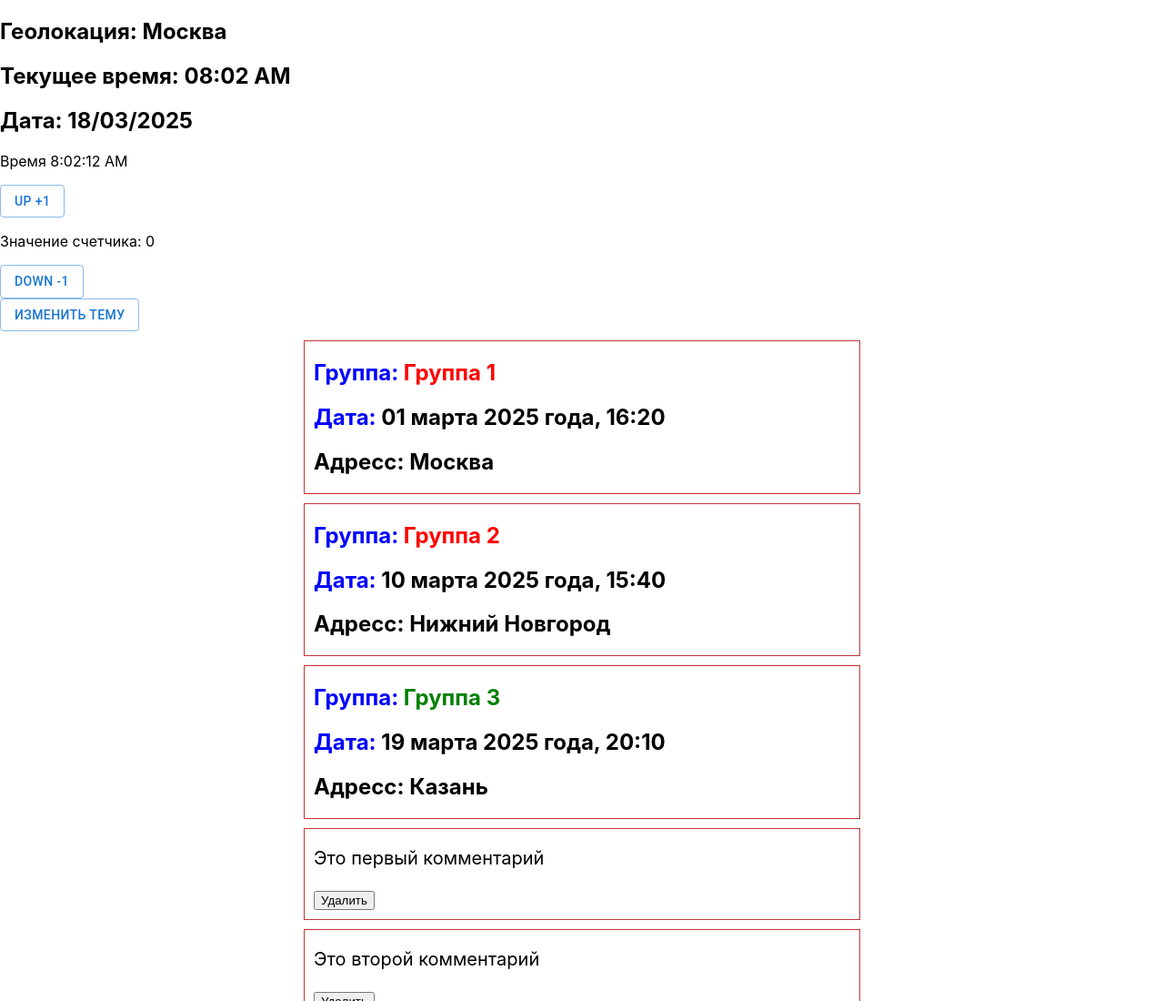
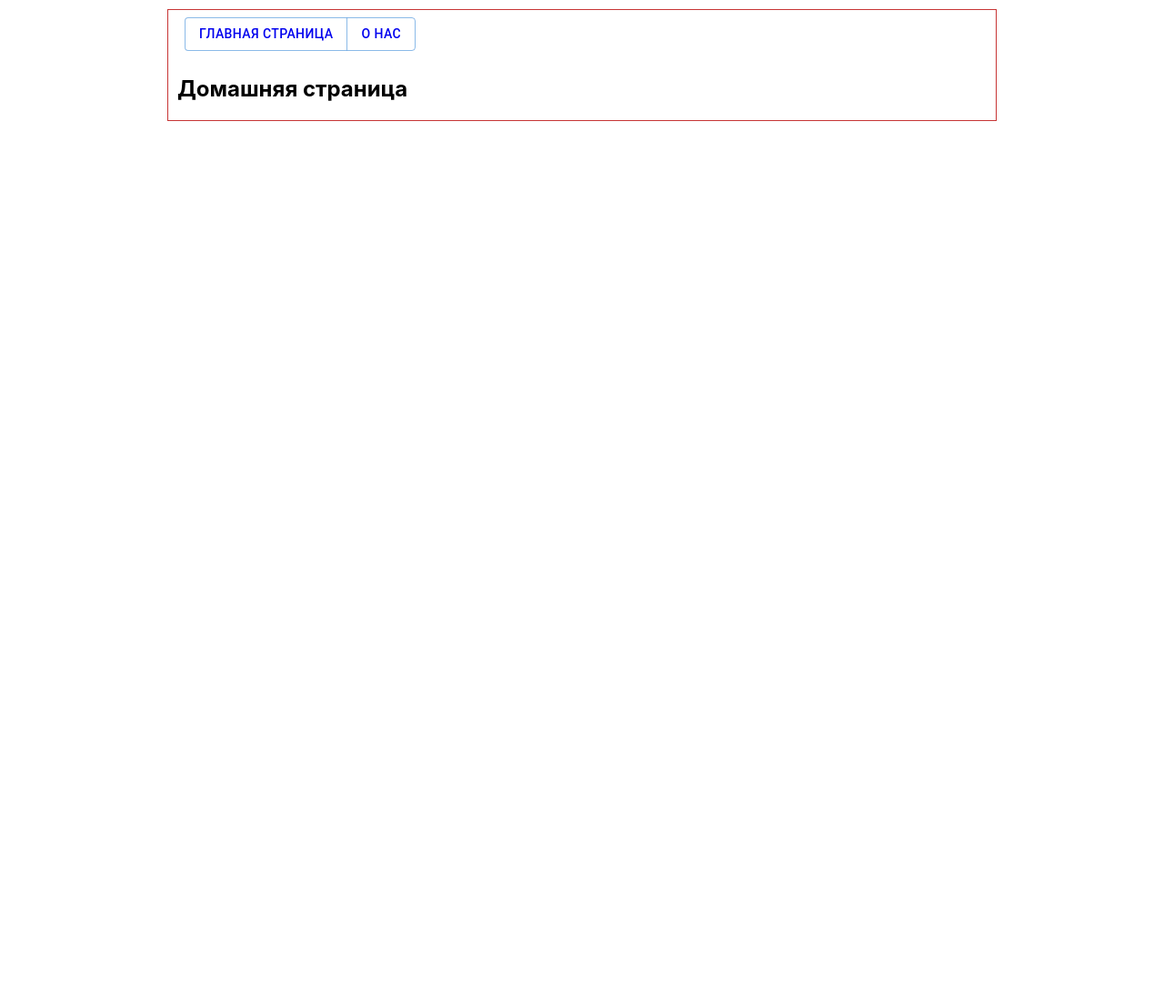
Before and after one commit to slansaf/ReactJS, a React (Create React App) app: page / in a window 1280 px wide. Shown: the top 1100 px of the page at 91% size. After the commit the page ends 800 px from the top, so only its background shows below. Built offline with nearby package versions, Linux system fonts and the light colour scheme.

Commit message:
Completed the fourth homework assignment for the ReactJS course

```diff
--- a/package.json
+++ b/package.json
@@ -13,7 +13,8 @@
     "@testing-library/user-event": "^13.5.0",
     "react": "^19.0.0",
     "react-dom": "^19.0.0",
-    "react-scripts": "5.0.1",
+    "react-router-dom": "^7.4.0",
+    "react-scripts": "^5.0.1",
     "web-vitals": "^2.1.4"
   },
   "scripts": {
--- a/src/App.js
+++ b/src/App.js
@@ -1,48 +1,47 @@
-import logo from './logo.svg';
+// import logo from './logo.svg';
+
+// import Message from './components/Message';
+// import CurrentTime from './components/CurrentTime';
+// import EventCard from './components/EventCard';
+// import Timer from './components/timer';
+// import CommentsList from './components/CommentsList';
+// import Counter from './components/Counter';
+// import TodoList from './components/TodoList';
+// import ThemeSwitcher from './components/ThemeSwitcher';
+// import TemperatureConverter from './components/TemperatureConverter';
+// import BorderComp from './components/BorderComp';
+import './components/style/EventCard.css';
 import './App.css';
-import Message from './components/Message';
-import CurrentTime from './components/CurrentTime';
-import EventCard from './components/EventCard';
-import Timer from './components/timer';
-import CommentsList from './components/CommentsList';
-import Counter from './components/Counter';
-import TodoList from './components/TodoList';
-import ThemeSwitcher from './components/ThemeSwitcher';
-import TemperatureConverter from './components/TemperatureConverter';
+import { BrowserRouter as Router, Route, Routes } from 'react-router-dom';
 
-function App() {
-  return (
-    <div>
-      <Message name="Москва"/>
-      <CurrentTime />
-      <Timer />
-      <div>
-        <Counter />
-      </div>
-        <div>
-          <ThemeSwitcher />
-        </div>
+import ArticleList from './components/ArticleList';
+import ArticleDetail from './components/ArticleDetail';
+import Home from './components/Home';
+import About from './components/About';
+import React from 'react';
+import Navigation from './components/Navigation';
 
-      <div>
-        <EventCard title="Группа 1" date="01 марта 2025 года, 16:20" location="Москва"/>
-        <EventCard title="Группа 2" date="10 марта 2025 года, 15:40" location="Нижний Новгород"/>
-        <EventCard title="Группа 3" date="19 марта 2025 года, 20:10" location="Казань" propsBoolean="false"/>
-      </div>
-
-      <div>
-        <CommentsList />
-      </div>
+const articles = [
+  { id: 1, title: 'Статья 1', content: 'Содержимое статьи' },
+  { id: 2, title: 'Статья 2', content: 'Содержимое статьи' },
+  { id: 3, title: 'Статья 3', content: 'Содержимое статьи' },
+];
 
 
-      <div>
-        <TodoList />
-      </div>
+const App = () => (
 
-      <div>
-        <TemperatureConverter />
-      </div>
+  <Router>
+    <div className="eventCard">
+      <Navigation />
+
+      <Routes>
+        <Route path='/' element={<Home /> } />
+        <Route path='/about' element={<About /> } />
+
+      </Routes>
     </div>
-  );
-}
+  </Router>
+
+);
 
 export default App;
--- /dev/null
+++ b/src/components/About.js
@@ -0,0 +1,9 @@
+function About() {
+    return (
+        <div>
+            <h2>О нас</h2>
+        </div>
+     );
+}
+
+export default About;
--- /dev/null
+++ b/src/components/ArticleDetail.js
@@ -0,0 +1,19 @@
+import React from "react";
+import { useParams } from "react-router-dom";
+
+function ArticleDetail({ articles }) {
+    const { id } = useParams();
+    const article = articles.find(article => article.id === parseInt(id));
+
+    if (!article) {
+        return <div>Статья не найдена</div>;
+    }
+    return (
+        <div>
+            <h2>{article.title}</h2>
+            <p>{article.content}</p>
+        </div>
+     );
+}
+
+export default ArticleDetail;
--- /dev/null
+++ b/src/components/ArticleList.js
@@ -0,0 +1,19 @@
+import React from "react";
+import { Link } from "react-router-dom";
+
+const ArticleList = ({ articles }) => (
+
+    <div>
+        <h2>Меню</h2>
+        <ul>
+            {articles.map(article => (
+                <li key={article.id}>
+                    <Link to={`/articles/${article.id}`}>{article.title}</Link>
+                </li>
+            ))}
+        </ul>
+    </div>
+
+    );
+
+export default ArticleList;
--- /dev/null
+++ b/src/components/BorderComp.js
@@ -0,0 +1,9 @@
+function BorderComp({ children }) {
+    return (
+        <div style={{border: '2px solid #000', padding: '16px'}}>
+            {children}
+        </div>
+    );
+}
+
+export default BorderComp;
--- /dev/null
+++ b/src/components/Home.js
@@ -0,0 +1,9 @@
+function Home() {
+    return (
+        <div>
+            <h2>Домашняя страница</h2>
+        </div>
+     );
+}
+
+export default Home;
--- /dev/null
+++ b/src/components/Navigation.js
@@ -0,0 +1,33 @@
+import { Link } from 'react-router-dom';
+import * as React from 'react';
+import Button from '@mui/material/Button';
+import ButtonGroup from '@mui/material/ButtonGroup';
+import Box from '@mui/material/Box';
+
+function Navigation() {
+    return (
+
+
+        <>
+            <Box
+                sx={{
+                    display: 'flex',
+                    flexDirection: 'column',
+                    alignItems: 'rigth',
+                    '& > *': {
+                        m: 1,
+                    },
+                }}
+            >
+                <ButtonGroup variant="outlined" aria-label="Basic button group">
+                    <Button><Link style={{ textDecoration: 'none' }} to="/">Главная страница</Link></Button>
+                    <Button><Link style={{ textDecoration: 'none' }} to="/about">О нас</Link></Button>
+                </ButtonGroup>
+            </Box>
+
+        </>
+
+    );
+}
+
+export default Navigation;
--- a/src/components/style/EventCard.css
+++ b/src/components/style/EventCard.css
@@ -1,18 +1,14 @@
 .eventCard {
   border: 1px solid #c73535;
-  width: 600px;
+  width: 900px;
   margin: 10px auto;
   padding-left: 10px;
 }
+
 .eventCard__title, .eventCard__description, .eventCard__date {
   color: blue;
 }
 
 .comment {
-  font-size: 20px;
-  border: 1px solid #c73535;
-  width: 600px;
-  margin: 10px auto;
-  padding-left: 10px;
-  padding-bottom: 10px;
-}/*# sourceMappingURL=EventCard.css.map */
+  font-size: 50px;
+}
--- a/src/components/style/EventCard.min.css
+++ b/src/components/style/EventCard.min.css
@@ -1 +1 @@
-.eventCard{border:1px solid #c73535;width:600px;margin:10px auto;padding-left:10px}.eventCard__title,.eventCard__description,.eventCard__date{color:blue}.comment{font-size:50px}
+.eventCard{border:1px solid #c73535;width:900px;margin:10px auto;padding-left:10px}.eventCard__title,.eventCard__description,.eventCard__date{color:blue}.comment{font-size:50px}
--- a/src/components/style/EventCard.sass
+++ b/src/components/style/EventCard.sass
@@ -1,6 +1,6 @@
 .eventCard
     border: 1px solid #c73535
-    width: 600px
+    width: 900px
     margin: 10px auto
     padding-left: 10px
     &__title, &__description, &__date
```
Also changed, not shown: 1 other file (tests, documents, lock files or other folders).
